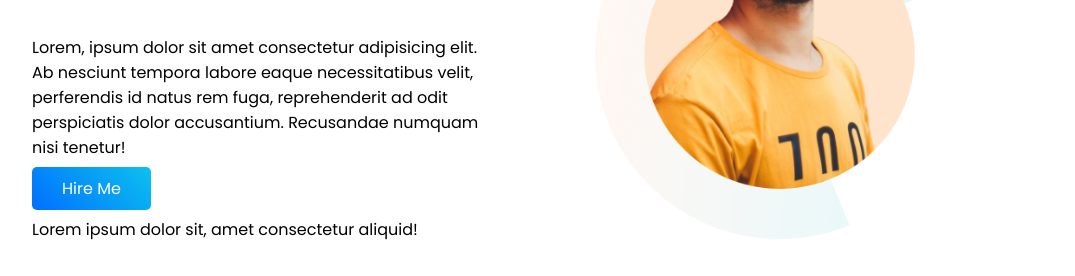
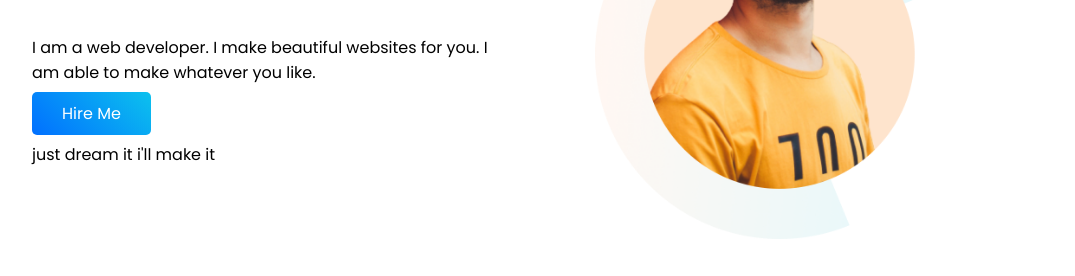
Before and after one commit to riju4350/Assignment-Project-1, a plain HTML site: page index.html in a window 1280 px wide. Shown: the part 231-507 px from the top of the page, without its empty margins (96-1171 px from the left). Drawn offline with Linux system fonts and the light colour scheme.

Commit message:
landing text added

```diff
--- a/index.html
+++ b/index.html
@@ -17,11 +17,9 @@
     <section class="makeFlex">
         <div class="LandingSecText">
             <h1>I'm Abu Jafar<br><span>A Web-Developer</span></h1>
-            <p>Lorem, ipsum dolor sit amet consectetur adipisicing elit. Ab nesciunt tempora labore eaque necessitatibus
-                velit, perferendis id natus rem fuga, reprehenderit ad odit perspiciatis dolor accusantium. Recusandae
-                numquam nisi tenetur!</p>
+            <p>I am a web developer. I make beautiful websites for you. I am able to make whatever you like.</p>
             <a href="http://#" target="_blank" rel="noopener noreferrer" class="HireBtn">Hire Me</a>
-            <p>Lorem ipsum dolor sit, amet consectetur aliquid!</p>
+            <p>just dream it i'll make it</p>
         </div>
         <div class="LandingSecImage">
             <img src="./images/person/person-0.png" alt="PersonImage" class="imageWidth">
```
